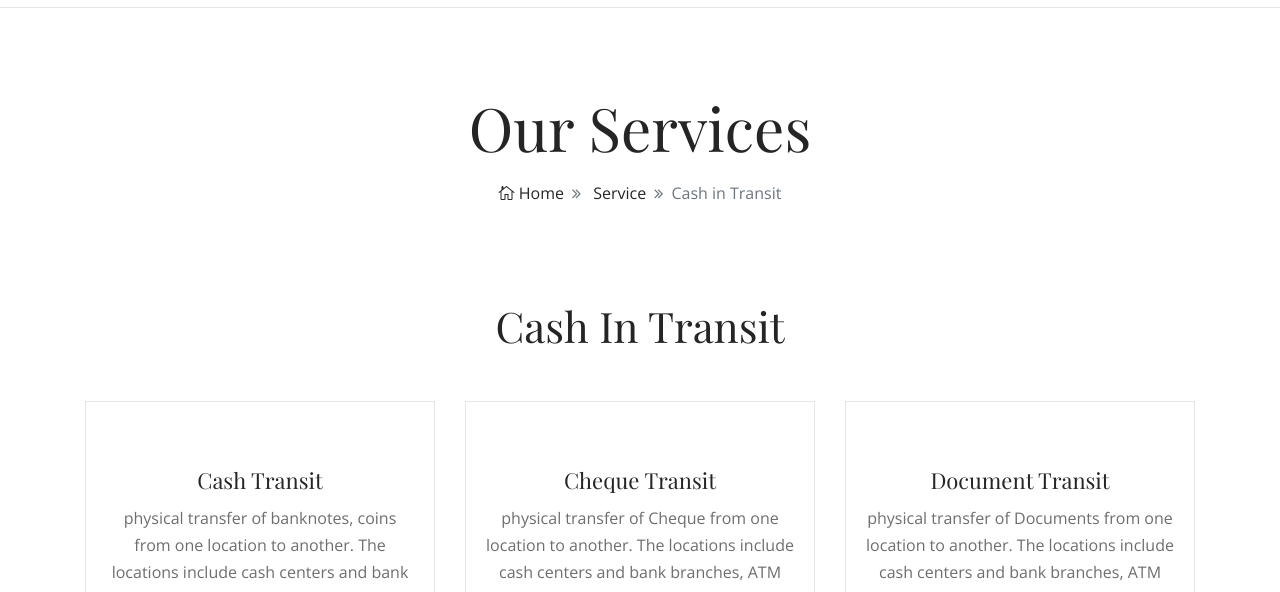
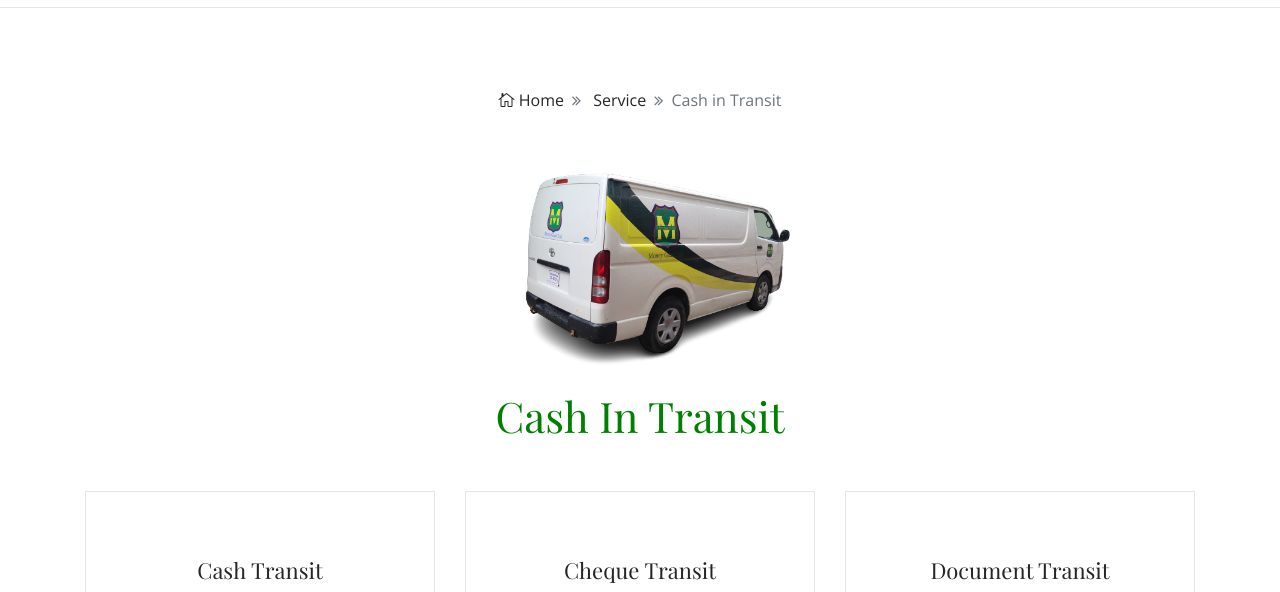
Before and after one commit to RizveOve/Money-Guard, a plain HTML site: page CashInTransitService.html in a window 1280 px wide. Shown: the part 128-720 px from the top of the page. Drawn offline with nearby package versions, Linux system fonts and the light colour scheme; files whose address does not match are found by name.

Commit message:
slide image added

```diff
--- a/CashInTransitService.html
+++ b/CashInTransitService.html
@@ -112,12 +112,11 @@
     <!-- Header Area End -->
 
     <!-- Breadcrumb Area Start -->
-    <section class="breadcrumb-area section-padding-80">
+    <section class="breadcrumb-area section-padding-80-0">
         <div class="container">
             <div class="row">
                 <div class="col-12">
                     <div class="breadcrumb-content">
-                        <h2>Our Services</h2>
                         <nav aria-label="breadcrumb">
                             <ol class="breadcrumb">
                                 <li class="breadcrumb-item"><a href="index.html"><i class="icon_house_alt"></i> Home</a></li>
@@ -132,6 +131,19 @@
     </section>
     <!-- Breadcrumb Area End -->
 
+    <!--Banner-->
+    <section>
+        <div class="container">
+            <div class="row">
+                <div class="col-lg-4"></div>
+                <div class="col-lg-4"> <img src="img/MgCar.png" alt=""> </div>
+                <div class="col-lg-4"></div>
+            </div>
+        </div>
+    </section>
+
+
+
     <!-- ATM Service Area Start -->
     <section class="mg-service-area section-padding-0-0">
         <div class="container">
@@ -139,7 +151,7 @@
                 <div class="col-12">
                     <!-- Section Heading -->
                     <div class="section-heading text-center">
-                        <h2>Cash In Transit</h2>
+                        <h2 style="color: green;">Cash In Transit</h2>
                         <p></p>
                     </div>
                 </div>
```
Also changed, not shown: index.html (+2 -2 lines), img/MgCar.png (added), img/SlideCar.png (added).
